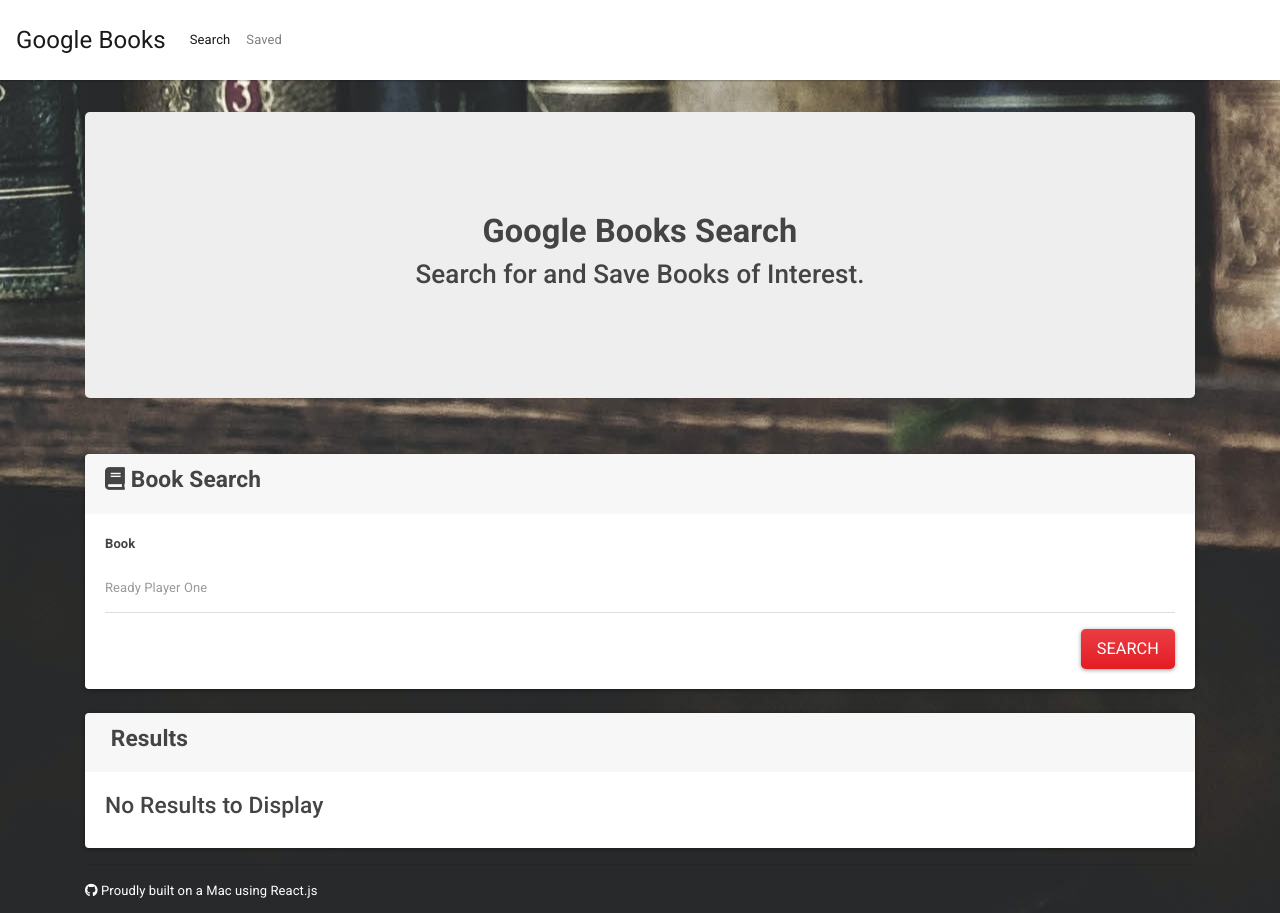
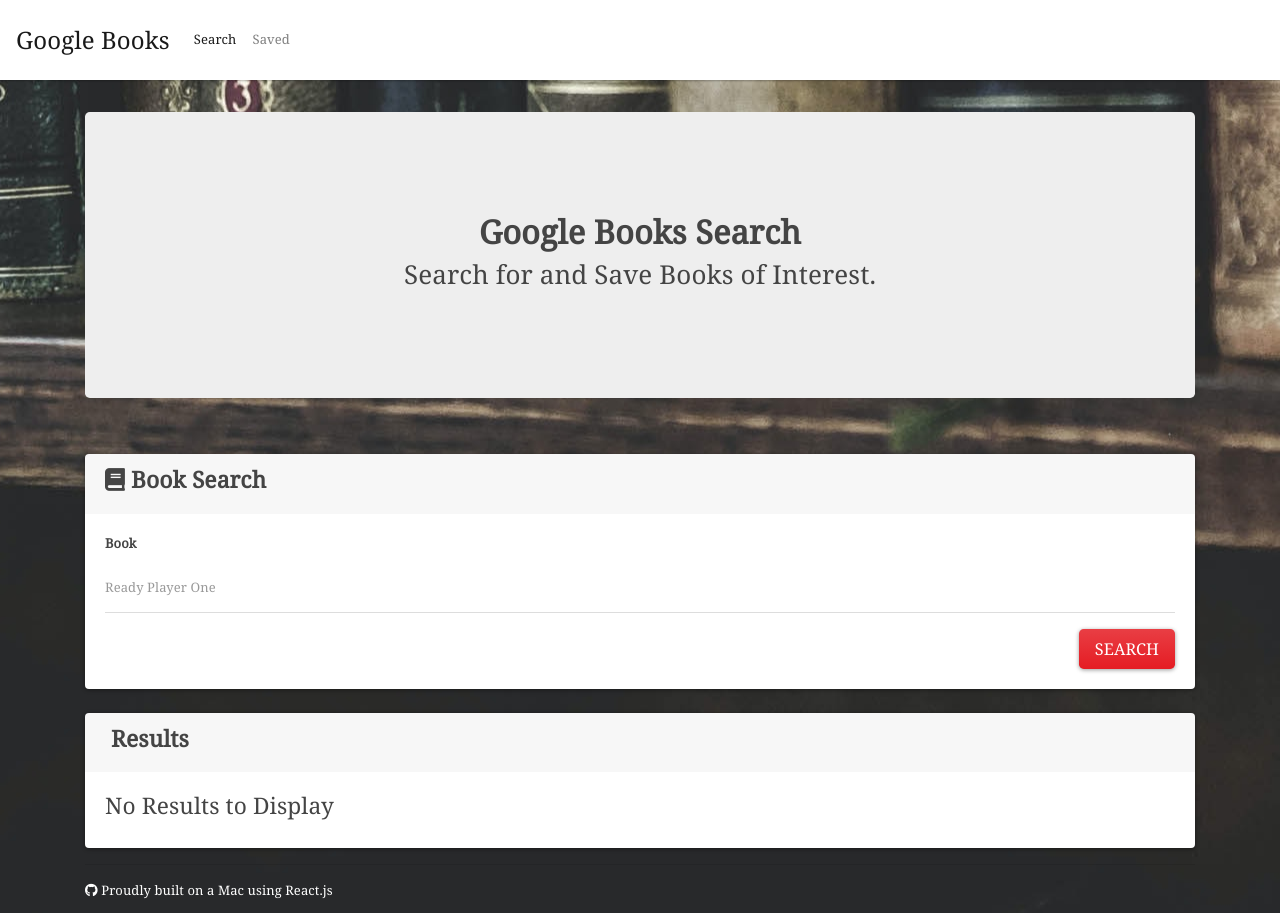
Before and after one commit to CRenauro/Google-Books-Search, a React (Create React App) app in the folder client/: page / in a window 1280 px wide. Built offline with nearby package versions, Linux system fonts and the light colour scheme; some icons are missing.

Commit message:
removed word React from Saved, added serif font

```diff
--- a/client/public/index.html
+++ b/client/public/index.html
@@ -8,6 +8,8 @@
     <link rel="shortcut icon" href="%PUBLIC_URL%/favicon.ico">
     <link rel="stylesheet" href="https://cdnjs.cloudflare.com/ajax/libs/bootswatch/4.1.3/materia/bootstrap.min.css"/>
     <link rel="stylesheet" href="https://use.fontawesome.com/releases/v5.3.1/css/all.css" integrity="sha384-mzrmE5qonljUremFsqc01SB46JvROS7bZs3IO2EmfFsd15uHvIt+Y8vEf7N7fWAU" crossorigin="anonymous">
+    <link rel="preconnect" href="https://fonts.gstatic.com">
+    <link href="https://fonts.googleapis.com/css2?family=Noto+Serif&display=swap" rel="stylesheet">
     <title>React Google Books Search</title>
   </head>
   <body>
--- a/client/src/pages/style.css
+++ b/client/src/pages/style.css
@@ -1,3 +1,4 @@
 body {
     background: url('../images/background.jpg') no-repeat center center fixed;
+    font-family: 'Noto Serif', serif;
 }
```
